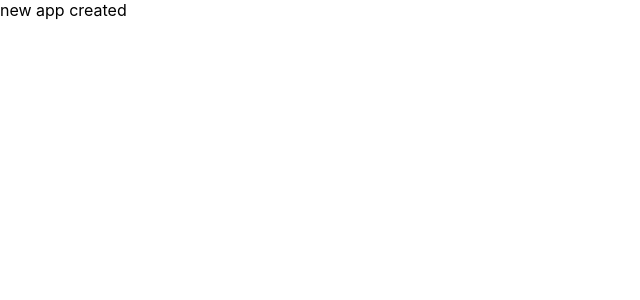
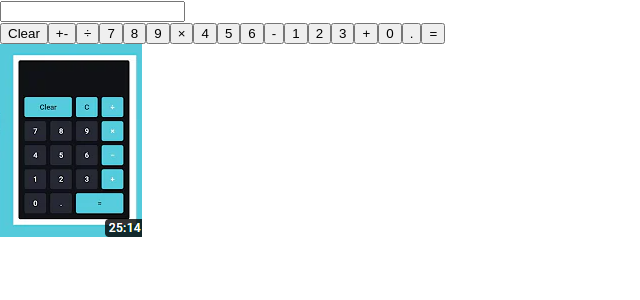
Before and after one commit to seanwongdev/react-calculator-app, a React (Create React App) app: page / in a window 1280 px wide. Shown: the top 300 px of the page, without its empty margins (0-640 px from the left). Built offline with nearby package versions, Linux system fonts and the light colour scheme.

Commit message:
wip progress

```diff
--- a/package.json
+++ b/package.json
@@ -12,7 +12,7 @@
     "web-vitals": "^2.1.4"
   },
   "scripts": {
-    "start": "PORT=3001 react-scripts start",
+    "start": "react-scripts start",
     "build": "react-scripts build",
     "test": "react-scripts test",
     "eject": "react-scripts eject"
--- a/src/components/App.js
+++ b/src/components/App.js
@@ -1,9 +1,39 @@
-
+import { useState } from "react";
+import Output from "./Output";
+import Button from "./Button";
 
 function App() {
+  const [output, setOutput] = useState("");
+  const handleChangeOutput = function (value) {
+    setOutput(value);
+  };
+
   return (
-    <div className="App">
-      new app created
+    <div className="calculator">
+      <div className="output">
+        <Output output={output} onChangeOutput={handleChangeOutput} />
+      </div>
+      <div className="keypad">
+        <Button>Clear</Button>
+        <Button>+-</Button>
+        <Button>&divide;</Button>
+        <Button value="7">7</Button>
+        <Button value="8">8</Button>
+        <Button value="9">9</Button>
+        <Button>&times;</Button>
+        <Button value="4">4</Button>
+        <Button value="5">5</Button>
+        <Button value="6">6</Button>
+        <Button>-</Button>
+        <Button value="1">1</Button>
+        <Button value="2">2</Button>
+        <Button value="3">3</Button>
+        <Button>+</Button>
+        <Button>0</Button>
+        <Button>.</Button>
+        <Button>=</Button>
+      </div>
+      <img src="calculator.PNG"></img>
     </div>
   );
 }
--- /dev/null
+++ b/src/components/Button.js
@@ -0,0 +1,3 @@
+export default function Button({ children }) {
+  return <button onClick={(e) => e.target.value}>{children}</button>;
+}
--- /dev/null
+++ b/src/components/Output.js
@@ -0,0 +1,11 @@
+export default function Output({ output, onChangeOutput }) {
+  return (
+    <form>
+      <input
+        type="text"
+        value={output}
+        onChange={() => onChangeOutput(2)}
+      ></input>
+    </form>
+  );
+}
```
Also changed, not shown: public/calculator.PNG (added).
